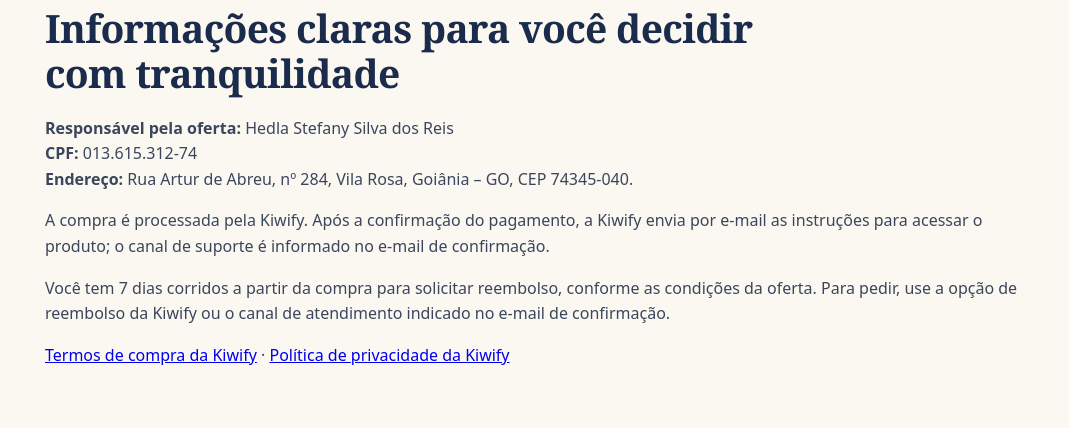
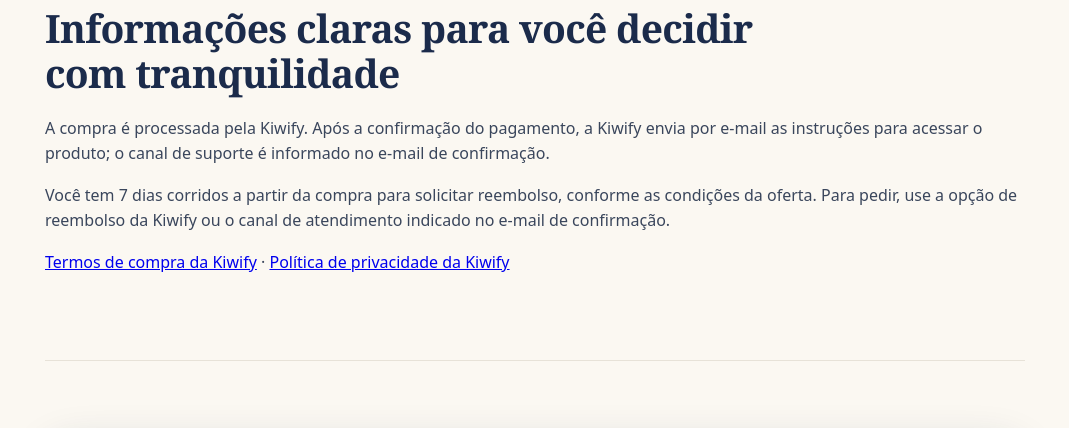
Before and after one commit to reishedla-arch/biblia-para-criancas, a plain HTML site: page pagina-vendas/index.html in a window 1280 px wide. Shown: the part 6659-7087 px from the top of the page, without its empty margins (105-1174 px from the left). Drawn offline with Linux system fonts and the light colour scheme.

Commit message:
Remove personal contact details from sales page

```diff
--- a/pagina-vendas/index.html
+++ b/pagina-vendas/index.html
@@ -149,7 +149,6 @@
     <section class="section">
       <div class="eyebrow">Compra e acesso</div>
       <h2>Informações claras para você decidir com tranquilidade</h2>
-      <p><strong>Responsável pela oferta:</strong> Hedla Stefany Silva dos Reis<br><strong>CPF:</strong> 013.615.312-74<br><strong>Endereço:</strong> Rua Artur de Abreu, nº 284, Vila Rosa, Goiânia – GO, CEP 74345-040.</p>
       <p>A compra é processada pela Kiwify. Após a confirmação do pagamento, a Kiwify envia por e-mail as instruções para acessar o produto; o canal de suporte é informado no e-mail de confirmação.</p>
       <p>Você tem 7 dias corridos a partir da compra para solicitar reembolso, conforme as condições da oferta. Para pedir, use a opção de reembolso da Kiwify ou o canal de atendimento indicado no e-mail de confirmação.</p>
       <p><a href="https://kiwify.com.br/termos-de-uso/" target="_blank" rel="noopener">Termos de compra da Kiwify</a> · <a href="https://kiwify.com.br/politica-de-privacidade/" target="_blank" rel="noopener">Política de privacidade da Kiwify</a></p>
```
